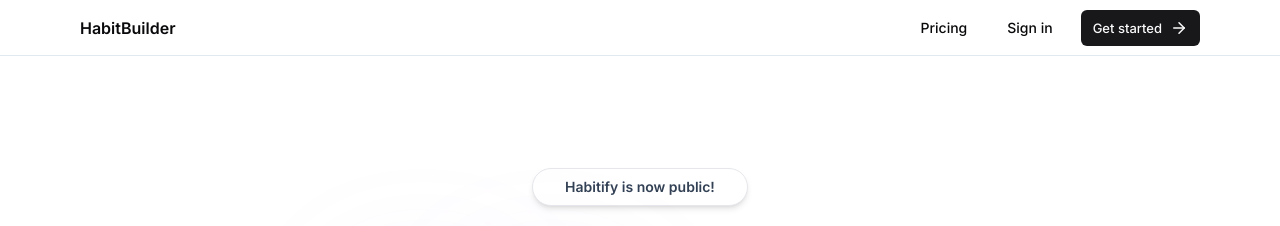
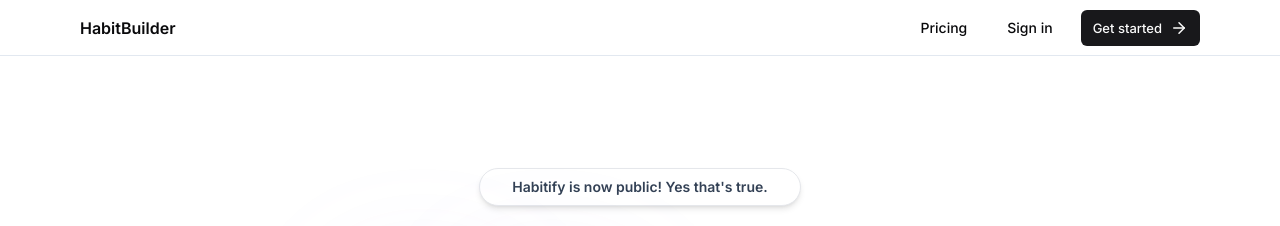
Before and after one commit to BerkinAker/habit-builder, a Next.js app: page / in a window 1280 px wide. Shown: the top 226 px of the page. Built offline with nearby package versions, Linux system fonts and the light colour scheme; no server answers.

Commit message:
update text

```diff
--- a/src/app/page.tsx
+++ b/src/app/page.tsx
@@ -14,7 +14,7 @@ export default function Home() {
       <FrontMaxWidthWrapper className="flex flex-col justify-center items-center text-center mt-28 mb-12 sm:mt-34">
         <div className="flex justify-center items-center space-x-2 max-w-fit rounded-full shadow-md bg-white border border-gray-200 backdrop-blur mx-auto mb-4 px-8 py-2 overflow-hidden transition-all hover:border-gray-300 hover:bg-white/50">
           <p className="text-sm text-slate-700 font-semibold">
-            Habitify is now public!
+            Habitify is now public! Yes that's true.
           </p>
         </div>
         <h1 className="text-5xl font-bold max-w-4xl md:text-6xl lg:text-[70px] lg:leading-4}">
```
